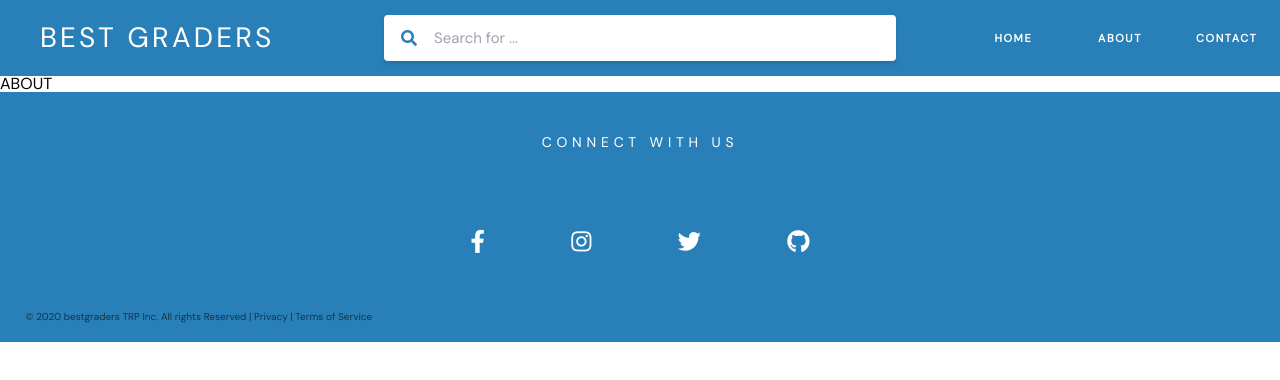
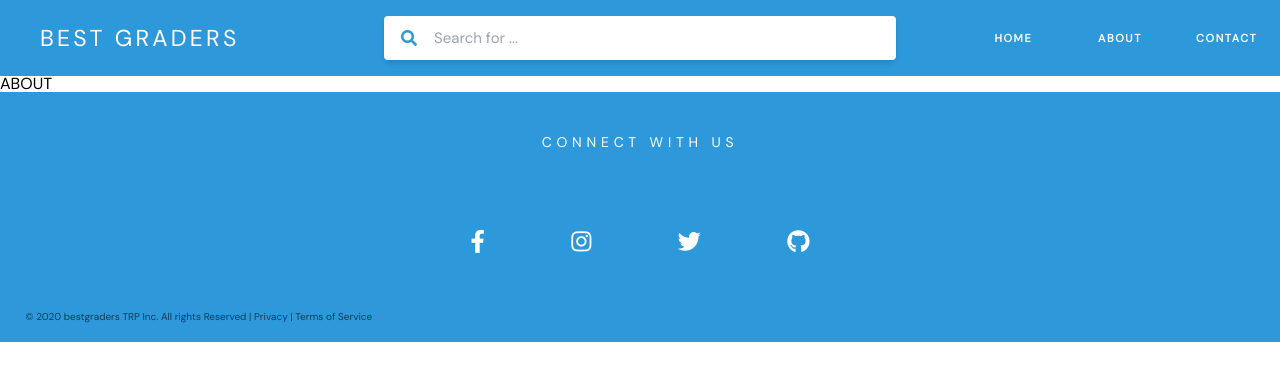
Before and after one commit to Bundy-Mundi/graderfrontend_2.0, a React (Create React App) app: page /about in a window 1280 px wide. Shown: the top 380 px of the page. Built offline with nearby package versions, Linux system fonts and the light colour scheme.

Commit message:
Add Query

```diff
--- a/package.json
+++ b/package.json
@@ -11,6 +11,7 @@
     "graphql": "^15.0.0",
     "react": "^16.13.1",
     "react-dom": "^16.13.1",
+    "react-helmet": "^6.0.0",
     "react-router-dom": "^5.1.2",
     "react-scripts": "3.4.1",
     "styled-components": "^5.1.0"
--- a/public/index.html
+++ b/public/index.html
@@ -28,7 +28,7 @@
       work correctly both with client-side routing and a non-root public URL.
       Learn how to configure a non-root public URL by running `npm run build`.
     -->
-    <title>React App</title>
+    <title>Best Graders</title>
   </head>
   <body>
     <noscript>You need to enable JavaScript to run this app.</noscript>
--- a/src/App.js
+++ b/src/App.js
@@ -14,7 +14,7 @@ function App() {
     <Router>
       <Header/>
       <Switch>
-        <Route exact path="/" component={Home}/>
+        <Route exact path="/" component={Home} />
         <Route exact path="/about" component={About}/>
         <Route exact path="/contact" component={Contact}/>
         <Route exact path="/search-result" component={SearchResult}/>
--- a/src/Components/Home.js
+++ b/src/Components/Home.js
@@ -1,6 +1,6 @@
 import React from 'react';
+import styled from "styled-components";
 import { Link } from "react-router-dom";
-import styled from "styled-components";
 import { _blue } from "../styles/colors";
 import { responsive, size } from "../styles/responsive";
 
@@ -36,11 +36,13 @@ const SearchBarConainer = styled.div`
 `;
 const Home = () => {
   return (
+    <>
     <Flex>
      <SearchBarConainer>
        <p>Search Bar</p>
      </SearchBarConainer>
     </Flex>
+    </>
   );
 };
 
--- a/src/Components/SearchResult.js
+++ b/src/Components/SearchResult.js
@@ -1,13 +1,27 @@
-import React, { useState } from 'react';
+import React from 'react';
 import { Link, useLocation } from "react-router-dom";
 import styled from "styled-components";
 import { _blue } from "../styles/colors";
 import { responsive } from "../styles/responsive";
+import { gql } from "apollo-boost";
+import { useQuery } from "@apollo/react-hooks";
 
 const SearchResult = () => {
   let { search } = useLocation();
   let term = search.split("=")[1];
-  console.log(term)
+  const SEARCH_QUERY = gql`
+    query courseByName($name:String!){
+      courseByName(name:$name) {
+        name
+        professor
+      }
+    }
+  `;
+  const { loading, error, data } = useQuery(SEARCH_QUERY,
+    { variables:{ name:term }});
+  console.log(data)
+  if(loading) { return "Loading" }
+  if(error) { return error }
   return (
     <>
       Search By: { term }
--- a/src/Components/partials/Header.js
+++ b/src/Components/partials/Header.js
@@ -10,7 +10,7 @@ const Logo = styled.div`
   color: white;
   letter-spacing: 0.2rem;
   grid-column: 1 / 4;
-  font-size: 28px;
+  font-size: 23px;
   display: flex;
   align-items: center;
   justify-content: flex-start;
--- a/src/Components/partials/SearchBar.js
+++ b/src/Components/partials/SearchBar.js
@@ -2,18 +2,10 @@ import React, { useState } from "react";
 import styled from "styled-components";
 import { _blue } from "../../styles/colors";
 import { responsive } from "../../styles/responsive";
-import { useQuery } from '@apollo/react-hooks';
-import { gql } from 'apollo-boost';
-
-const SEARCH_TERM = gql`
-  {
-    courses
-  }
-`;
 
 const Input = styled.input`
   width: 100%;
-  height: 46px;
+  height: 44px;
   padding: 12px;
   font-size: 15px;
   font-weight: 400;
@@ -44,16 +36,12 @@ const SearchIcon = styled.span`
 `;
 
 const SearchBar = () => {
-  const [ content, setContent ] = useState("");
-  const handleSubmit = e => {
-
-  }
   return (
-    <Form method="get" action="/search-result" onSubmit={e => handleSubmit(e)}>
+    <Form method="get" action="/search-result">
       <SearchIcon>
         <i className="fas fa-search"></i>
       </SearchIcon>
-      <Input className="outline-none focus:shadow-outline focus:bg-gray-200 shadow-md hover:shadow-xl rounded" name="search" placeholder="Search for ..." onChange={e => setContent(e.target.value)}/>
+      <Input className="outline-none focus:shadow-outline focus:bg-gray-200 shadow-md hover:shadow-xl rounded" name="search" placeholder="Search for ..." />
       <button type="submit"></button>
     </Form>
   );
--- a/src/styles/colors.js
+++ b/src/styles/colors.js
@@ -1,2 +1,2 @@
-export const _blue = "#2980b9";
+export const _blue = "#2d98da";
 export const _lightBlue = "#3498db";
```
Also changed, not shown: 1 other file (tests, documents, lock files or other folders).
